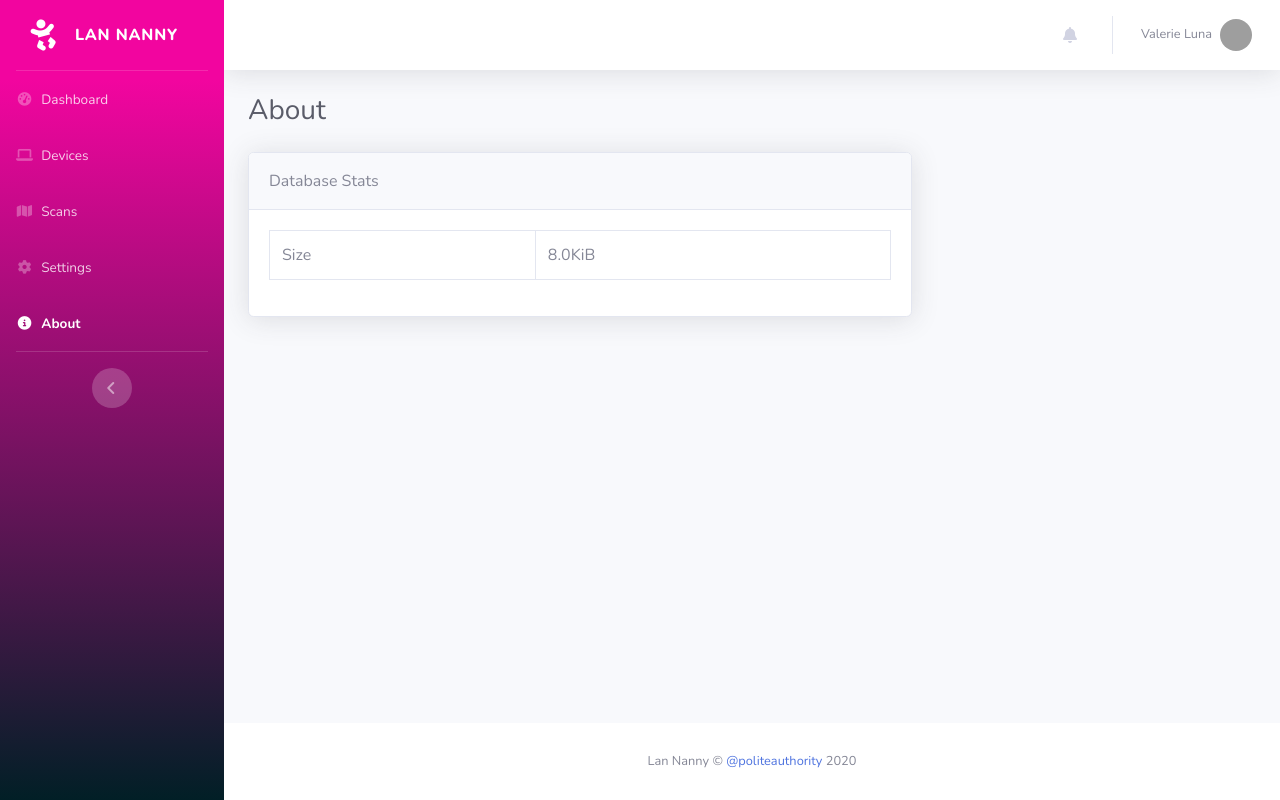
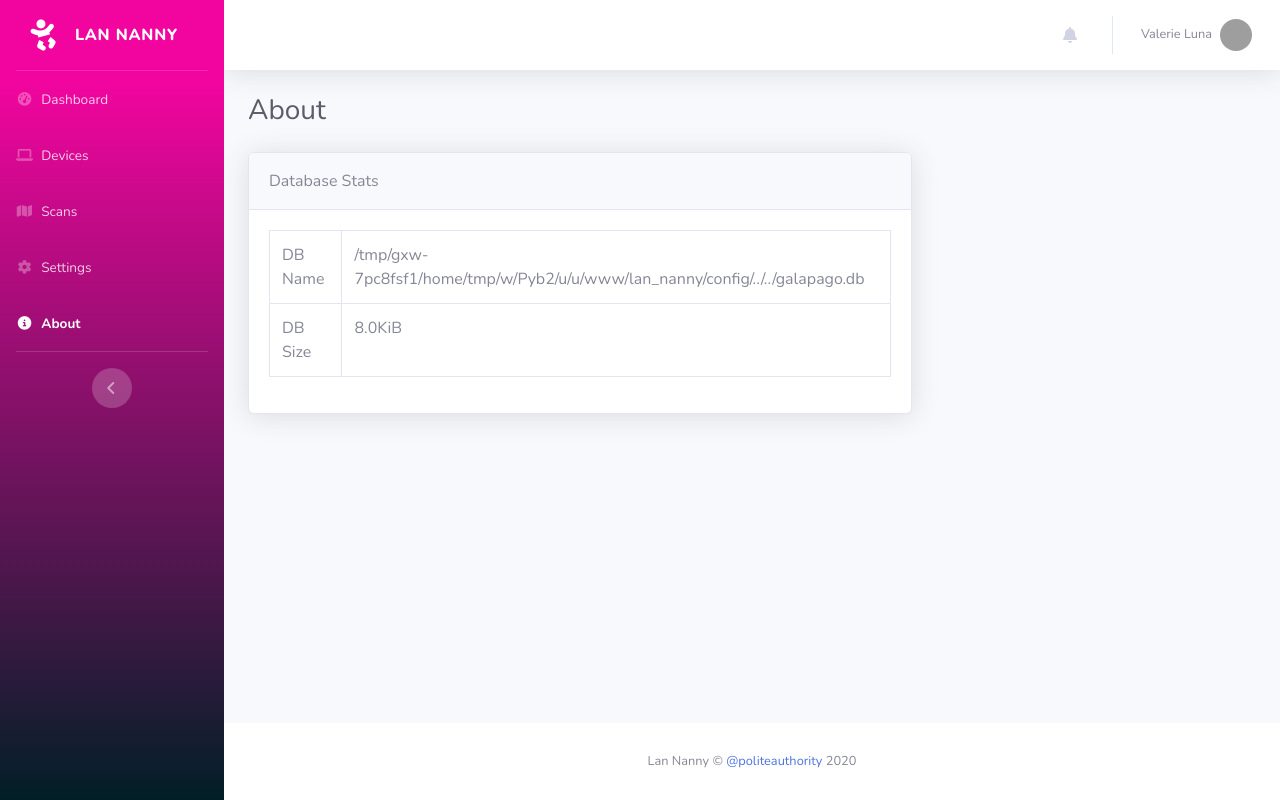
Before and after one commit to politeauthority/lan-nanny, a Flask app: page /about in a window 1280 px wide. Run offline with Flask 2, Linux system fonts and the light colour scheme; data that the repository does not hold is empty; some libraries are stand-ins or nearby versions; grey boxes are pictures that could not be loaded.

Commit message:
Adding db file to about page

```diff
--- a/lan_nanny/app.py
+++ b/lan_nanny/app.py
@@ -98,6 +98,7 @@ def about() -> str:
 
     data = {
         'active_page': 'about',
+        'db_name': app.config['LAN_NANNY_DB_FILE'],
         'db_size': utils.get_db_size(app.config['LAN_NANNY_DB_FILE'])
     }
     return render_template('about.html', **data)
--- a/lan_nanny/templates/about.html
+++ b/lan_nanny/templates/about.html
@@ -22,7 +22,15 @@
             <table class="table table-bordered" id="dataTable" width="100%" cellspacing="0">
               <tr>
                 <td>
-                  Size
+                  DB Name
+                </td>
+                <td>
+                  {{db_name}}
+                </td>
+              </tr>
+              <tr>
+                <td>
+                  DB Size
                 </td>
                 <td>
                   {{db_size}}
```
